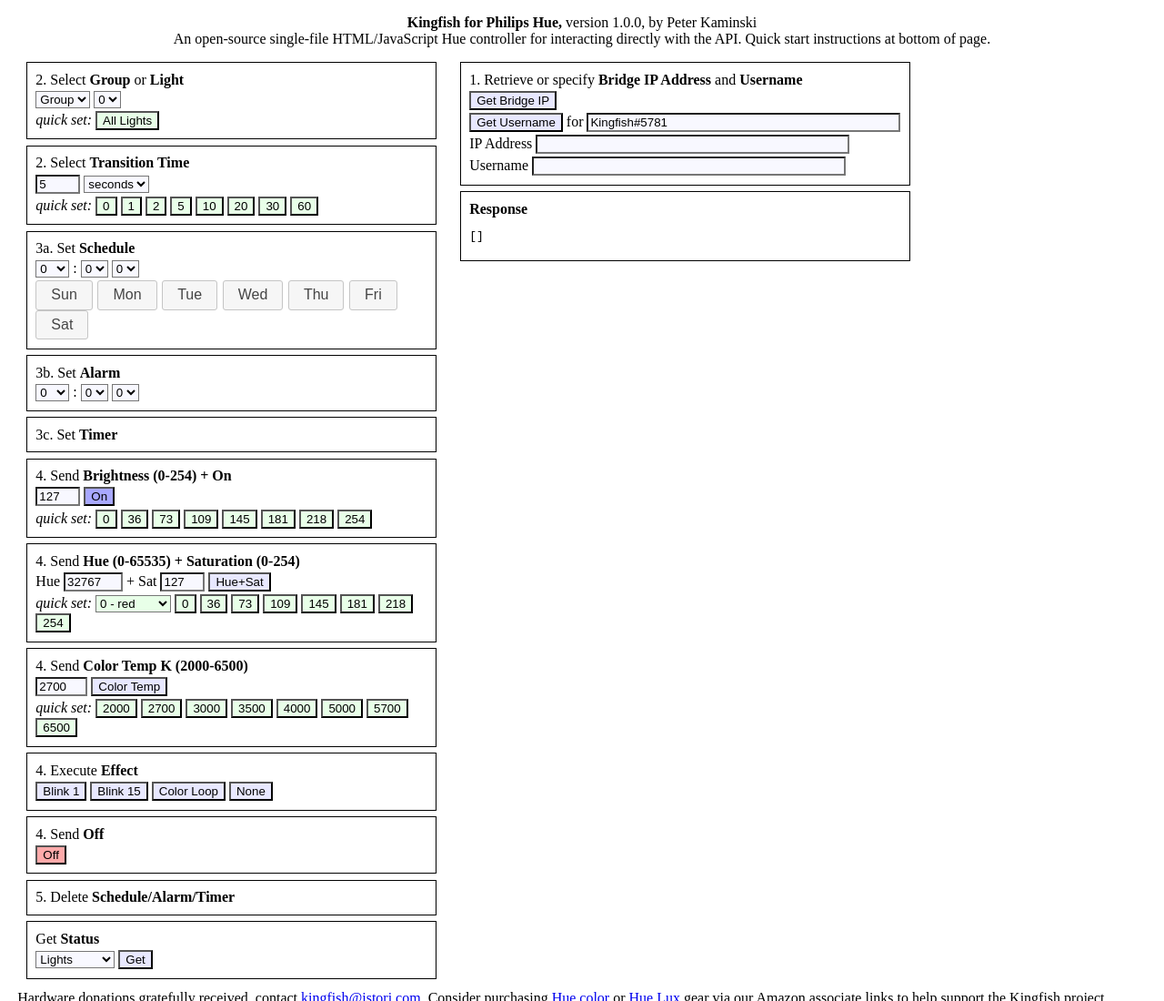
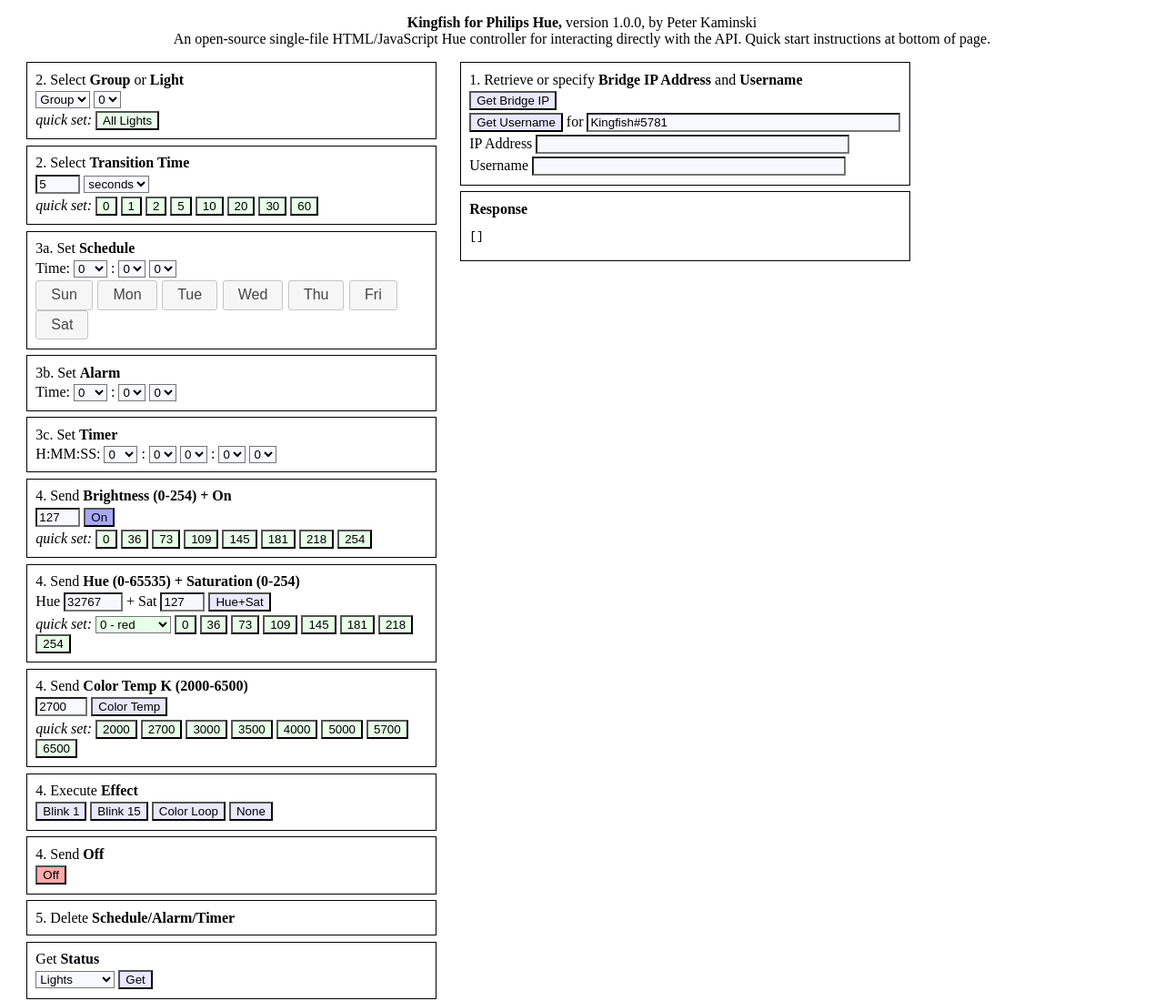
Before and after one commit to peterkaminski/kingfish, a plain HTML site: page kingfish.html in a window 1280 px wide. Shown: the top 1100 px of the page at 91% size. Drawn offline with nearby package versions, Linux system fonts and the light colour scheme.

Commit message:
add timer section

```diff
--- a/kingfish.html
+++ b/kingfish.html
@@ -142,7 +142,7 @@
             <div class="box">
                 <div class="box-header">3a. Set <span class="noun">Schedule</span></div>
 		<div>
-		  <select class="persistent" id="sched-hour">
+		  Time: <select class="persistent" id="sched-hour">
                         <option value="0">0</option>
                         <option value="1">1</option>
                         <option value="2">2</option>
@@ -207,7 +207,7 @@
             <div class="box">
                 <div class="box-header">3b. Set <span class="noun">Alarm</span></div>
                 <div>
-		  <select class="persistent" id="alarmhour">
+		  Time: <select class="persistent" id="alarm-hour">
                         <option value="0">0</option>
                         <option value="1">1</option>
                         <option value="2">2</option>
@@ -233,7 +233,7 @@
                         <option value="22">22</option>
                         <option value="23">23</option>
 		  </select> :
-		  <select class="persistent" id="alarmmin-10">
+		  <select class="persistent" id="alarm-min-10">
                         <option value="0">0</option>
                         <option value="1">1</option>
                         <option value="2">2</option>
@@ -245,7 +245,7 @@
                         <option value="8">8</option>
                         <option value="9">9</option>
 		  </select>
-		  <select class="persistent" id="alarmmin-1">
+		  <select class="persistent" id="alarm-min-1">
                         <option value="0">0</option>
                         <option value="1">1</option>
                         <option value="2">2</option>
@@ -263,6 +263,70 @@
             <div class="box">
                 <div class="box-header">3c. Set <span class="noun">Timer</span></div>
                 <div>
+		  H:MM:SS: <select class="persistent" id="timer-hour">
+                        <option value="0">0</option>
+                        <option value="1">1</option>
+                        <option value="2">2</option>
+                        <option value="3">3</option>
+                        <option value="4">4</option>
+                        <option value="5">5</option>
+                        <option value="6">6</option>
+                        <option value="7">7</option>
+                        <option value="8">8</option>
+                        <option value="9">9</option>
+                        <option value="10">10</option>
+                        <option value="11">11</option>
+                        <option value="12">12</option>
+		  </select> :
+		  <select class="persistent" id="timer-min-10">
+                        <option value="0">0</option>
+                        <option value="1">1</option>
+                        <option value="2">2</option>
+                        <option value="3">3</option>
+                        <option value="4">4</option>
+                        <option value="5">5</option>
+                        <option value="6">6</option>
+                        <option value="7">7</option>
+                        <option value="8">8</option>
+                        <option value="9">9</option>
+		  </select>
+		  <select class="persistent" id="timer-min-1">
+                        <option value="0">0</option>
+                        <option value="1">1</option>
+                        <option value="2">2</option>
+                        <option value="3">3</option>
+                        <option value="4">4</option>
+                        <option value="5">5</option>
+                        <option value="6">6</option>
+                        <option value="7">7</option>
+                        <option value="8">8</option>
+                        <option value="9">9</option>
+		  </select> :
+		  <select class="persistent" id="timer-sec-10">
+                        <option value="0">0</option>
+                        <option value="1">1</option>
+                        <option value="2">2</option>
+                        <option value="3">3</option>
+                        <option value="4">4</option>
+                        <option value="5">5</option>
+                        <option value="6">6</option>
+                        <option value="7">7</option>
+                        <option value="8">8</option>
+                        <option value="9">9</option>
+		  </select>
+		  <select class="persistent" id="timer-sec-1">
+                        <option value="0">0</option>
+                        <option value="1">1</option>
+                        <option value="2">2</option>
+                        <option value="3">3</option>
+                        <option value="4">4</option>
+                        <option value="5">5</option>
+                        <option value="6">6</option>
+                        <option value="7">7</option>
+                        <option value="8">8</option>
+                        <option value="9">9</option>
+
+		  </select>
                 </div>
             </div>
             <div class="box">
```
